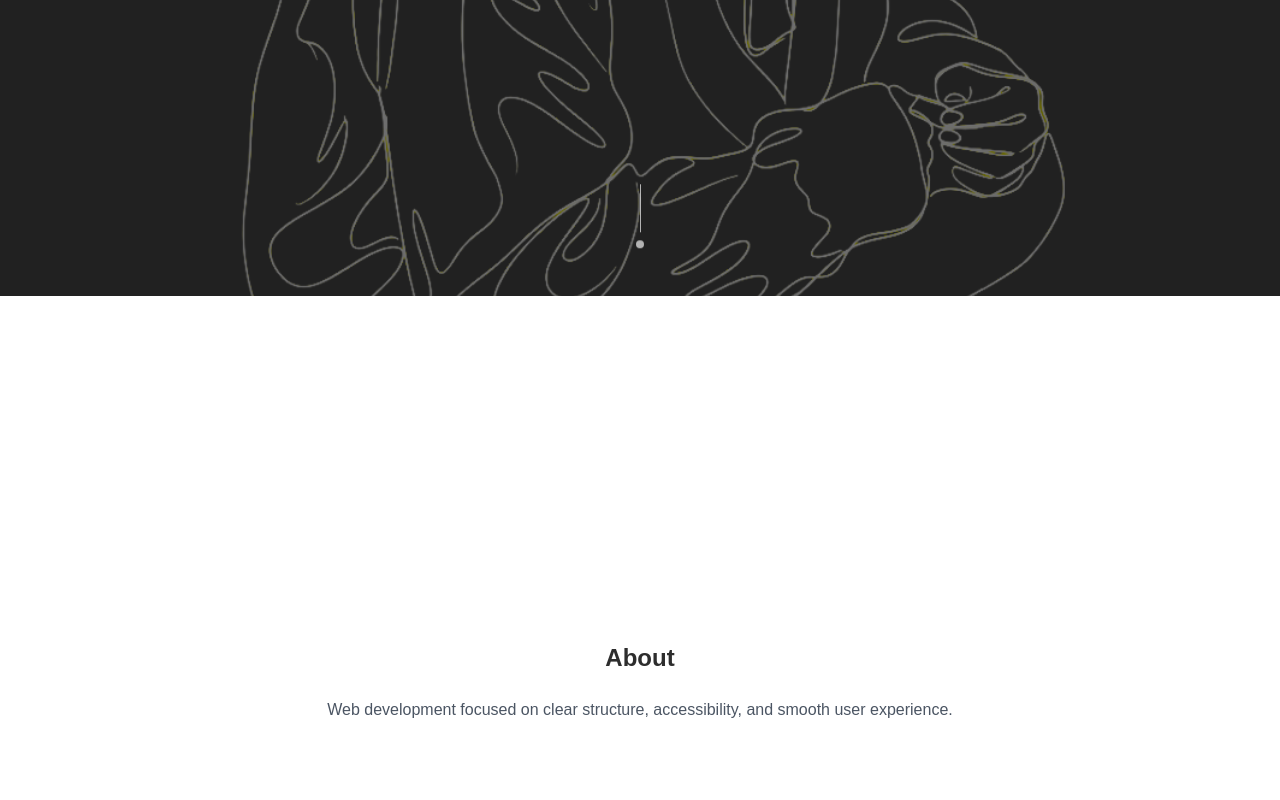
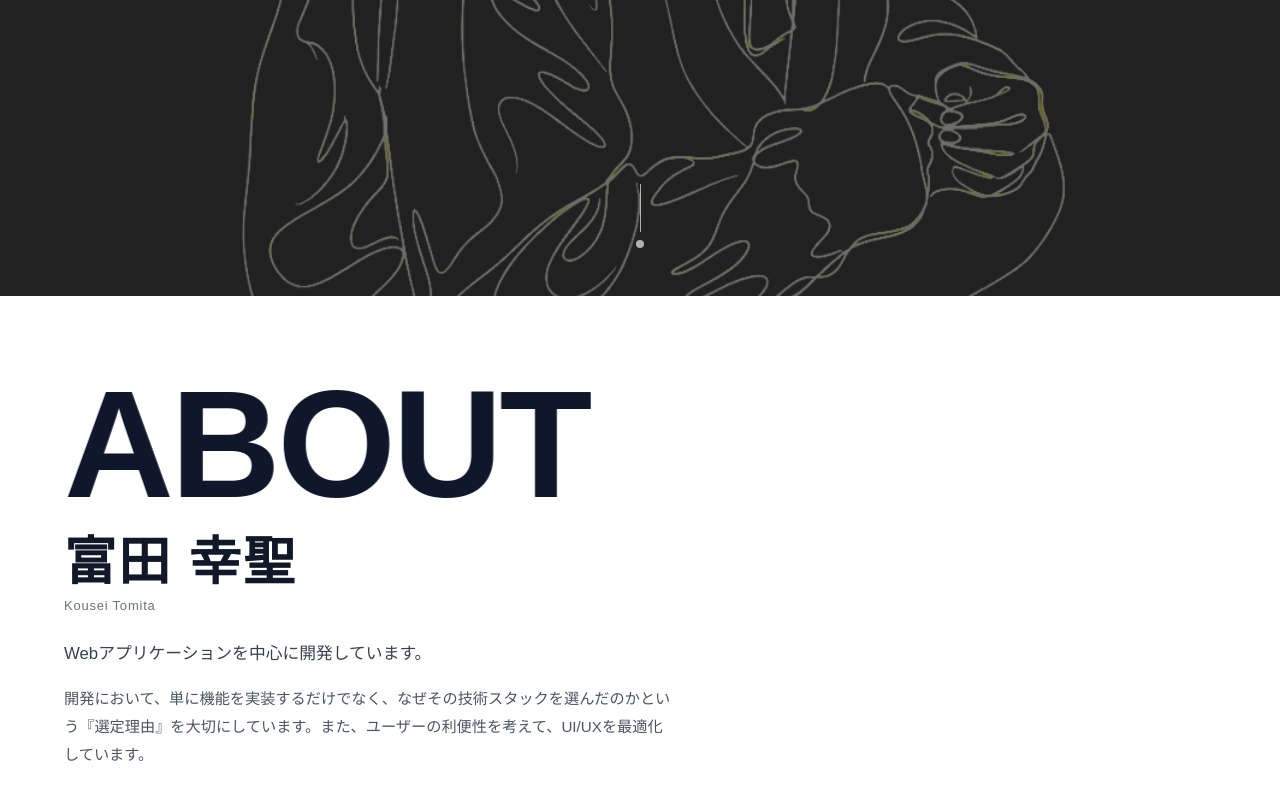
Before and after one commit to kousei2071/my-app, a Next.js app: page / in a window 1280 px wide. Shown: the part 504-1304 px from the top of the page. Built offline with nearby package versions, Linux system fonts and the light colour scheme.

Commit message:
aboutのui作成

```diff
--- a/app/components/AboutSection.module.css
+++ b/app/components/AboutSection.module.css
@@ -1,31 +1,96 @@
 .section {
-  min-height: 100vh;
-  display: flex;
-  align-items: center;
-  justify-content: center;
-  padding: 5rem 1.5rem;
+  padding: clamp(3rem, 8vw, 5rem) 1.5rem;
   background-color: #ffffff;
 }
 
 .container {
-  max-width: 56rem;
+  max-width: 72rem;
   margin: 0 auto;
-  text-align: center;
+}
+
+.message {
+  max-width: 42rem;
+  text-align: left;
+  overflow-x: hidden;
 }
 
 .heading {
-  margin-bottom: 1.25rem;
-  color: #2d2d2d;
+  margin: 0 0 clamp(0.75rem, 2vw, 1.25rem);
+  color: #111827;
+  line-height: 0.9;
 }
 
 .title {
-  font-size: 1.5rem;
-  font-weight: 700;
+  display: block;
+  font-size: clamp(3.25rem, 17vw, 9.5rem);
+  font-weight: 800;
+  letter-spacing: -0.02em;
+  text-transform: uppercase;
+  color: #0f172a;
+  opacity: 0;
+  transform: translate3d(18%, 0, 0);
+  will-change: transform, opacity;
 }
 
-.description {
-  margin: 0 auto 1.75rem;
-  max-width: 40rem;
+.titleReveal {
+  animation: aboutTitleEnter 0.95s cubic-bezier(0.22, 1, 0.36, 1) forwards;
+}
+
+@keyframes aboutTitleEnter {
+  from {
+    opacity: 0;
+    transform: translate3d(22%, 0, 0);
+  }
+
+  to {
+    opacity: 1;
+    transform: translate3d(0, 0, 0);
+  }
+}
+
+@media (prefers-reduced-motion: reduce) {
+  .title {
+    opacity: 1;
+    transform: none;
+    will-change: auto;
+  }
+
+  .titleReveal {
+    animation: none;
+  }
+}
+
+.nameJa {
+  margin: 0 0 0.2rem;
+  max-width: 100%;
+  font-size: clamp(1.75rem, 5.5vw, 3.25rem);
+  font-weight: 700;
+  line-height: 1.15;
+  letter-spacing: 0.04em;
+  color: #111827;
+}
+
+.nameEn {
+  margin: 0 0 clamp(1rem, 3vw, 1.5rem);
+  max-width: 38rem;
+  font-size: 0.8125rem;
+  font-weight: 500;
+  letter-spacing: 0.06em;
+  color: #6b7280;
+}
+
+.lead {
+  margin: 0 0 1rem;
+  max-width: 38rem;
+  color: #374151;
+  font-size: 1.05rem;
+  line-height: 1.75;
+}
+
+.body {
+  margin: 0;
+  max-width: 38rem;
   color: #4b5563;
-  line-height: 1.8;
+  font-size: 0.95rem;
+  line-height: 1.85;
 }
--- a/app/components/AboutSection.tsx
+++ b/app/components/AboutSection.tsx
@@ -1,15 +1,70 @@
+'use client';
+
+import { useEffect, useRef, useState } from 'react';
 import styles from './AboutSection.module.css';
 
-export default function AboutSection() {
+type AboutSectionProps = {
+  nameJa: string;
+  nameEn: string;
+};
+
+export default function AboutSection({ nameJa, nameEn }: AboutSectionProps) {
+  const headingRef = useRef<HTMLHeadingElement>(null);
+  const [titleInView, setTitleInView] = useState(false);
+
+  useEffect(() => {
+    const heading = headingRef.current;
+    if (!heading) return;
+
+    const reducedMotion = window.matchMedia('(prefers-reduced-motion: reduce)');
+    if (reducedMotion.matches) {
+      setTitleInView(true);
+      return;
+    }
+
+    const observer = new IntersectionObserver(
+      ([entry]) => {
+        if (entry.isIntersecting) {
+          setTitleInView(true);
+          observer.disconnect();
+        }
+      },
+      { threshold: 0.12, rootMargin: '0px 0px -8% 0px' },
+    );
+
+    observer.observe(heading);
+    return () => observer.disconnect();
+  }, []);
+
   return (
-    <section className={styles.section} aria-labelledby="about-title">
+    <section
+      id="about"
+      className={styles.section}
+      aria-labelledby="about-title about-profile-name"
+    >
       <div className={styles.container}>
-        <h2 id="about-title" className={styles.heading}>
-          <span className={styles.title}>About</span>
-        </h2>
-        <p className={styles.description}>
-          Web development focused on clear structure, accessibility, and smooth user experience.
-        </p>
+        <div className={styles.message}>
+          <h2 ref={headingRef} id="about-title" className={styles.heading}>
+            <span
+              className={`${styles.title} ${titleInView ? styles.titleReveal : ''}`}
+              lang="en"
+            >
+              ABOUT
+            </span>
+          </h2>
+          <p id="about-profile-name" className={styles.nameJa} lang="ja">
+            {nameJa}
+          </p>
+          <p className={styles.nameEn} lang="en">
+            {nameEn}
+          </p>
+          <p className={styles.lead}>
+            Webアプリケーションを中心に開発しています。
+          </p>
+          <p className={styles.body}>
+            開発において、単に機能を実装するだけでなく、なぜその技術スタックを選んだのかという『選定理由』を大切にしています。また、ユーザーの利便性を考えて、UI/UXを最適化しています。
+          </p>
+        </div>
       </div>
     </section>
   );
--- a/app/components/Header.module.css
+++ b/app/components/Header.module.css
@@ -7,6 +7,13 @@
   justify-content: space-between;
   align-items: flex-start; /* keep right side at the top */
   font-family: "Copperplate Gothic", "Copperplate Gothic Std", Copperplate, Georgia, serif;
+  /* About の白背景に入ってきたら徐々に黒へ */
+  color: color-mix(
+    in srgb,
+    #ffffff calc(100% - var(--t, 0%)),
+    #171717 var(--t, 0%)
+  );
+  transition: color 120ms linear;
 }
 
 .title {
--- a/app/components/Header.tsx
+++ b/app/components/Header.tsx
@@ -1,13 +1,68 @@
-import React from 'react'
+'use client';
+
+import { useEffect, useMemo, useRef, useState } from 'react'
 import Link from 'next/link';
 import styles from './Header.module.css';
 
 const Header = () => {
+  const headerRef = useRef<HTMLElement | null>(null);
+  const [aboutT, setAboutT] = useState(0); // 0..1 (white -> black)
+
+  useEffect(() => {
+    const aboutEl = document.getElementById('about');
+    const headerEl = headerRef.current;
+    if (!aboutEl || !headerEl) return;
+
+    let raf = 0;
+    const update = () => {
+      const h = headerEl.getBoundingClientRect();
+      const a = aboutEl.getBoundingClientRect();
+
+      // ヘッダーと About の「縦の重なり具合」を使って、色を白->黒へ徐々に変える
+      const overlap = Math.min(h.bottom, a.bottom) - Math.max(h.top, a.top);
+      if (h.height <= 0) {
+        setAboutT(0);
+        return;
+      }
+
+      const raw = overlap <= 0 ? 0 : overlap / h.height; // 0..1+
+
+      // すぐ切り替わらないよう開始/終了を少し遅らせて「いい感じのところ」から段階的に
+      const startF = 0.15; // ヘッダーの15%分重なったら開始
+      const endF = 0.85; // 85%重なったら完了
+      const t = (raw - startF) / (endF - startF);
+      const clamped = Math.min(1, Math.max(0, t));
+      setAboutT(clamped);
+    };
+
+    const onScrollOrResize = () => {
+      cancelAnimationFrame(raf);
+      raf = window.requestAnimationFrame(update);
+    };
+
+    update();
+    window.addEventListener('scroll', onScrollOrResize, { passive: true });
+    window.addEventListener('resize', onScrollOrResize);
+
+    return () => {
+      cancelAnimationFrame(raf);
+      window.removeEventListener('scroll', onScrollOrResize);
+      window.removeEventListener('resize', onScrollOrResize);
+    };
+  }, []);
+
+  const navStyle = useMemo(() => {
+    // CSS color-mix 用に 0%..100% を渡す
+    const t = `${aboutT * 100}%`;
+    return { ['--t' as any]: t };
+  }, [aboutT]);
+
   return (
     <header
+      ref={headerRef}
       className="fixed z-50 bg-transparent shadow-none top-[50px] left-[100px] w-[calc(100%-200px)]"
     >
-        <nav className={`w-full px-0 py-4 ${styles.nav}`}>
+        <nav className={`w-full px-0 py-4 ${styles.nav}`} style={navStyle}>
             <h1 className={`text-3xl font-bold ${styles.title}`}>Kousei Tomita</h1>
             <ul className={styles.links}>
                 <li><Link href="/">Home</Link></li>
--- a/app/page.tsx
+++ b/app/page.tsx
@@ -9,8 +9,9 @@ export default function Home() {
       <HeroSection
       title="Portfolio"
       subtitle="設計から実装まで、まっすぐに"
+
       />
-      <AboutSection />
+      <AboutSection nameJa="富田 幸聖" nameEn="Kousei Tomita" />
     </div>
   );
 }
```
